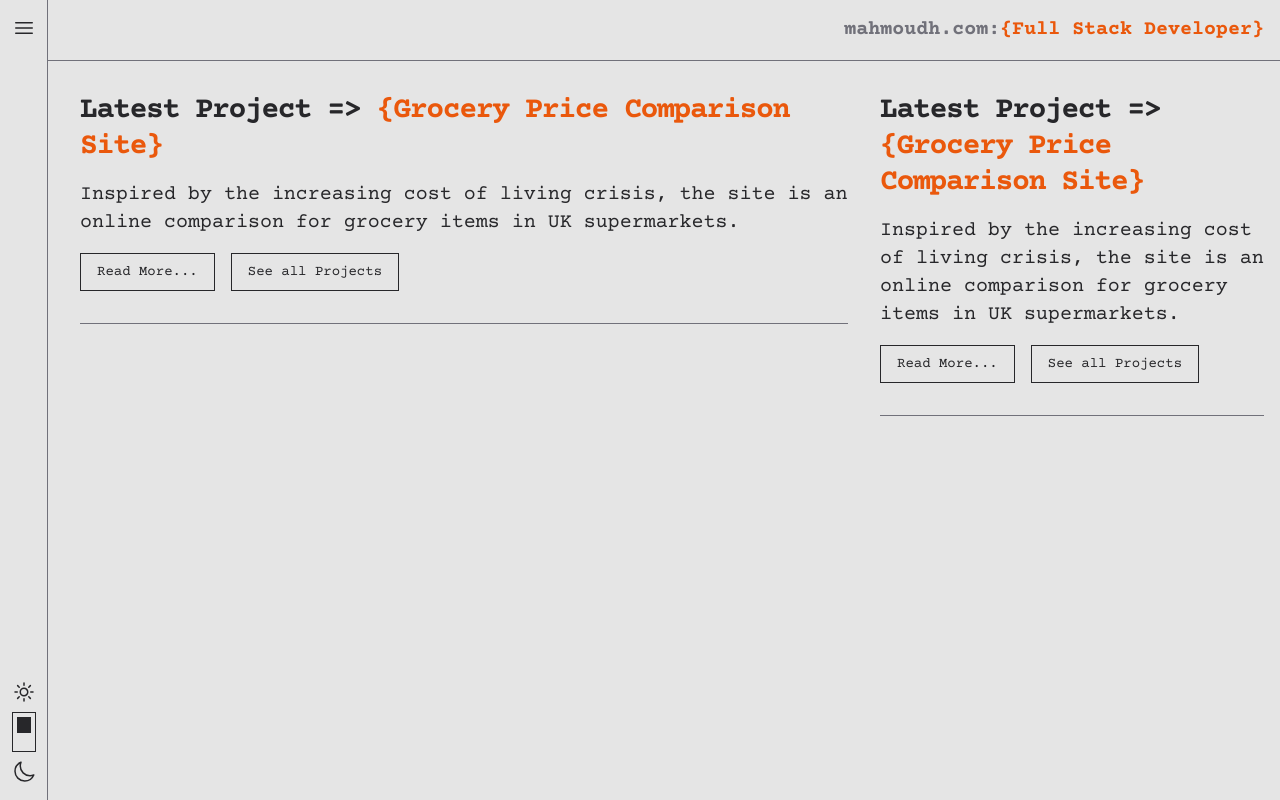
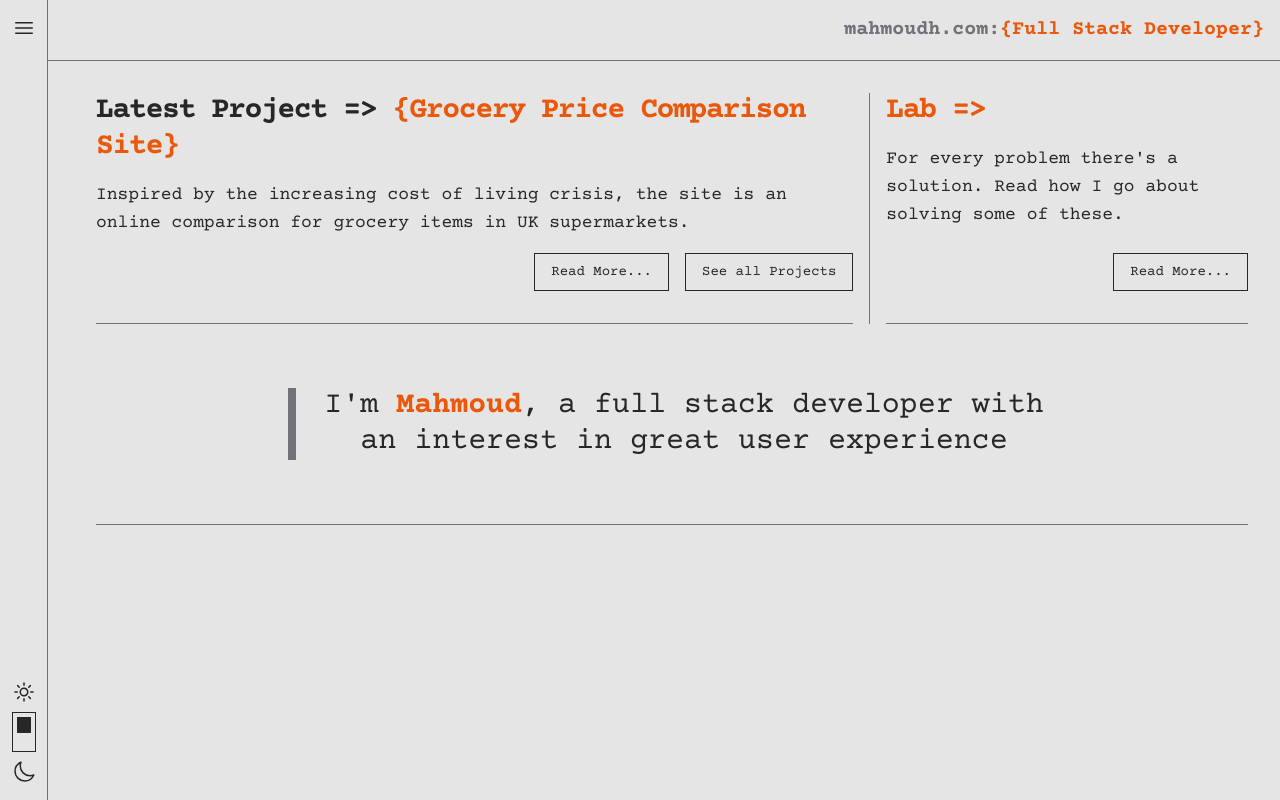
Before and after one commit to mahmoudh-web/portfolio, a Next.js app: page / in a window 1280 px wide. Built offline with nearby package versions, Linux system fonts and the light colour scheme.

Commit message:
working on homepage

```diff
--- a/components/Template.js
+++ b/components/Template.js
@@ -15,7 +15,7 @@ const Template = ({children}) => {
     return (
         <div
             className="
-                flex flex-col w-full h-full overflow-hidden
+                flex flex-col w-full overflow-hidden overflow-y-clip
                 bg-neutral-200 dark:bg-zinc-800
                 text-zinc-800 dark:text-neutral-200
             "
--- /dev/null
+++ b/components/animation/AnimateIn.js
@@ -0,0 +1,22 @@
+import { motion } from "framer-motion"
+
+const AnimateIn = ({children, start = '-100vw'}) => {
+    const sectionVariants = {
+        initial: {x: start},
+        end:{x: 0}
+    }
+
+    return (
+
+        <motion.div
+                variants={sectionVariants}
+                initial="initial"
+                animate="end"
+                className="h-full w-full"
+            >
+                {children}
+            </motion.div>
+    )
+}
+
+export default AnimateIn
--- a/components/AnimateIn.js
+++ b/components/animation/FadeIn.js
@@ -1,9 +1,9 @@
 import { motion } from "framer-motion"
 
-const AnimateIn = ({children, start = '-100vw'}) => {
+const FadeIn = ({children, start = '-100vw'}) => {
     const sectionVariants = {
-        initial: {x: start},
-        end:{x: 0}
+        initial: {opacity: 0},
+        end: {opacity: 1, transition: {duration: 0.75}},
     }
 
     return (
@@ -12,10 +12,12 @@ const AnimateIn = ({children, start = '-100vw'}) => {
                 variants={sectionVariants}
                 initial="initial"
                 animate="end"
+                transition="transition"
+                className="h-full w-full"
             >
                 {children}
             </motion.div>
     )
 }
 
-export default AnimateIn
+export default FadeIn
--- a/components/buttons/Btn.js
+++ b/components/buttons/Btn.js
@@ -6,8 +6,9 @@ const Btn = ({button}) => {
             <p
                 className={`
                     ${button.size === 'sm' ? 'py-2 px-4 text-sm' : ''}
-                    border border-zinc-800 hover:bg-zinc-800
-                    hover:text-neutral-200
+                    border border-zinc-800 dark:border-neutral-200
+                    hover:bg-zinc-800 dark:hover:bg-neutral-200
+                    hover:text-neutral-200 dark:hover:text-zinc-800
                     cursor-pointer
                 `}
             >
--- /dev/null
+++ b/components/homePage/Hero.js
@@ -0,0 +1,19 @@
+const Hero = ({children}) => {
+    return (
+        <div
+            className="
+                flex
+                w-full
+                px-8 py-16
+                border-b border-b-zinc-500
+                justify-center
+            "
+        >
+                <div className="max-w-screen-md">
+                    {children}
+                </div>
+        </div>
+    )
+}
+
+export default Hero
--- a/components/homePage/Section.js
+++ b/components/homePage/Section.js
@@ -1,4 +1,4 @@
-import SectionTitle from "../SectionTitle"
+import SectionTitle from "./SectionTitle"
 import Btn from "../buttons/Btn"
 
 const Section = ({section}) => {
@@ -7,7 +7,7 @@ const Section = ({section}) => {
 
     if (section.buttons.length) {
         buttons =  (
-            <div className="flex gap-4 flex-wrap py-4">
+            <div className="flex gap-4 flex-wrap py-4 self-end">
                 {section.buttons.map(button => (
                     <Btn key={button.content} button={button} />
                 ))}
@@ -18,13 +18,13 @@ const Section = ({section}) => {
     return (
         <div className="
         flex flex-col
-        h-max w-full
+        h-full w-full
         pb-4
         border-b border-b-zinc-500
         "
     >
         <SectionTitle title={section.title} subtitle={section.subtitle} />
-        <p>{section.body}</p>
+        <p className="text-lg grow">{section.body}</p>
         {buttons}
     </div>
     )
--- a/components/SectionTitle.js
+++ b/components/homePage/SectionTitle.js
@@ -1,7 +1,7 @@
 const SectionTitle = ({title, subtitle}) => {
     return (
         <div className="font-bold text-3xl mb-4 tracking-tighter">
-            <h2>{title} =&gt; {subtitle ? <span className="text-orange-600">&#123;{subtitle}&#125;</span>: ''}</h2>
+            <h2 className={!subtitle ? 'text-orange-600' : ''}>{title} =&gt; {subtitle ? <span className="text-orange-600">&#123;{subtitle}&#125;</span>: ''}</h2>
         </div>
     );
 }
--- /dev/null
+++ b/components/homePage/sections/lab.js
@@ -0,0 +1,14 @@
+const lab = {
+    title: 'Lab',
+    subtitle: '',
+    body: `For every problem there's a solution. Read how I go about solving some of these.`,
+    buttons: [
+        {
+            size: 'sm',
+            link: '/lab',
+            content: 'Read More...'
+        },
+    ]
+}
+
+export default lab
--- a/pages/index.js
+++ b/pages/index.js
@@ -1,28 +1,50 @@
-import AnimateIn from "../components/AnimateIn"
+import AnimateIn from "../components/animation/AnimateIn"
+import FadeIn from "../components/animation/FadeIn"
 
 import Section from "../components/homePage/Section"
 import latestProject from "../components/homePage/sections/latestProject"
+import lab from "../components/homePage/sections/lab"
+import Hero from "../components/homePage/Hero"
 
 export default function Home() {
 
 
     return (
+        <>
             <div
                 className="
-                text-xl
-                flex flex-col md:flex-row w-full h-full gap-8
+                flex flex-col lg:flex-row
+                lg:divide-x divide-zinc-500
+                w-full min-h-fit
+                overflow-hidden
                 "
                 >
-            <div className="md:w-2/3 grow h-max">
+                <div className="flex lg:w-2/3 lg:px-4">
                     <AnimateIn>
                         <Section section={latestProject} />
                     </AnimateIn>
                 </div>
-            <div className="md:w-1/3 h-max">
+                <div className="flex lg:w-1/3 lg:px-4 mt-8 lg:mt-0">
                     <AnimateIn start='100vw'>
-                    <Section section={latestProject} />
+                        <Section section={lab} />
                     </AnimateIn>
                 </div>
             </div>
+            <div className="lg:px-4">
+                <FadeIn>
+                    <Hero>
+                        <h2
+                            className="
+                                text-3xl text-center
+                                border-l-8 border-x-zinc-500
+                                pl-4
+                            "
+                        >
+                            I&apos;m <span className="font-bold text-orange-600">Mahmoud</span>, a full stack developer with an interest in great user experience
+                        </h2>
+                    </Hero>
+                </FadeIn>
+            </div>
+        </>
     )
 }
--- a/tailwind.config.js
+++ b/tailwind.config.js
@@ -6,7 +6,15 @@ module.exports = {
     "./components/**/*.{js,ts,jsx,tsx}"
   ],
   theme: {
+    screens: {
+      'sm': '640px',
+      'md': '768px',
+      'lg': '1024px',
+      'xl': '1280px',
+      '2xl': '1536px',
+    },
     extend: {},
   },
   plugins: [],
+  important: true
 }
```
Lines whose indentation alone changed are shown as unchanged.
